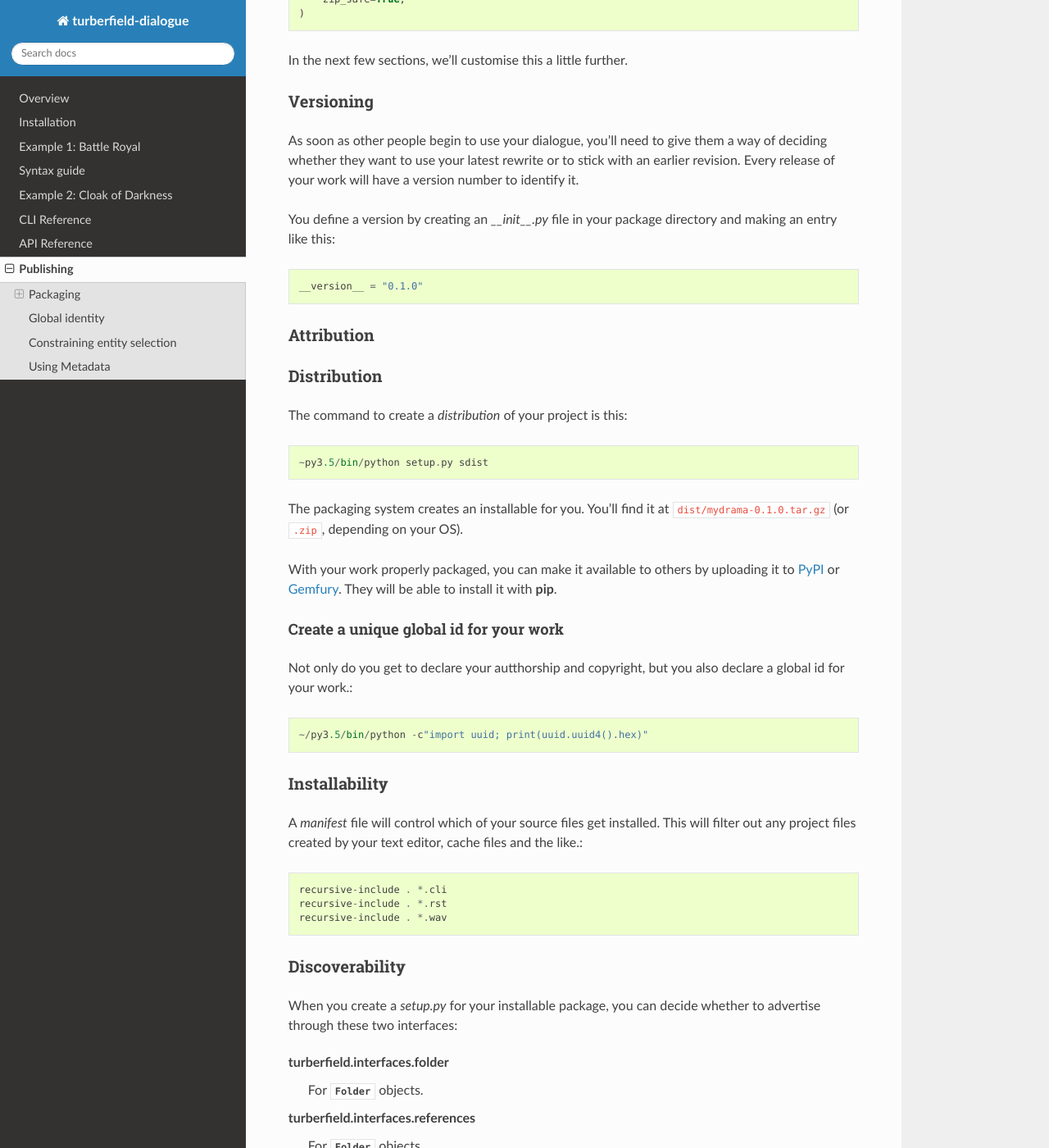
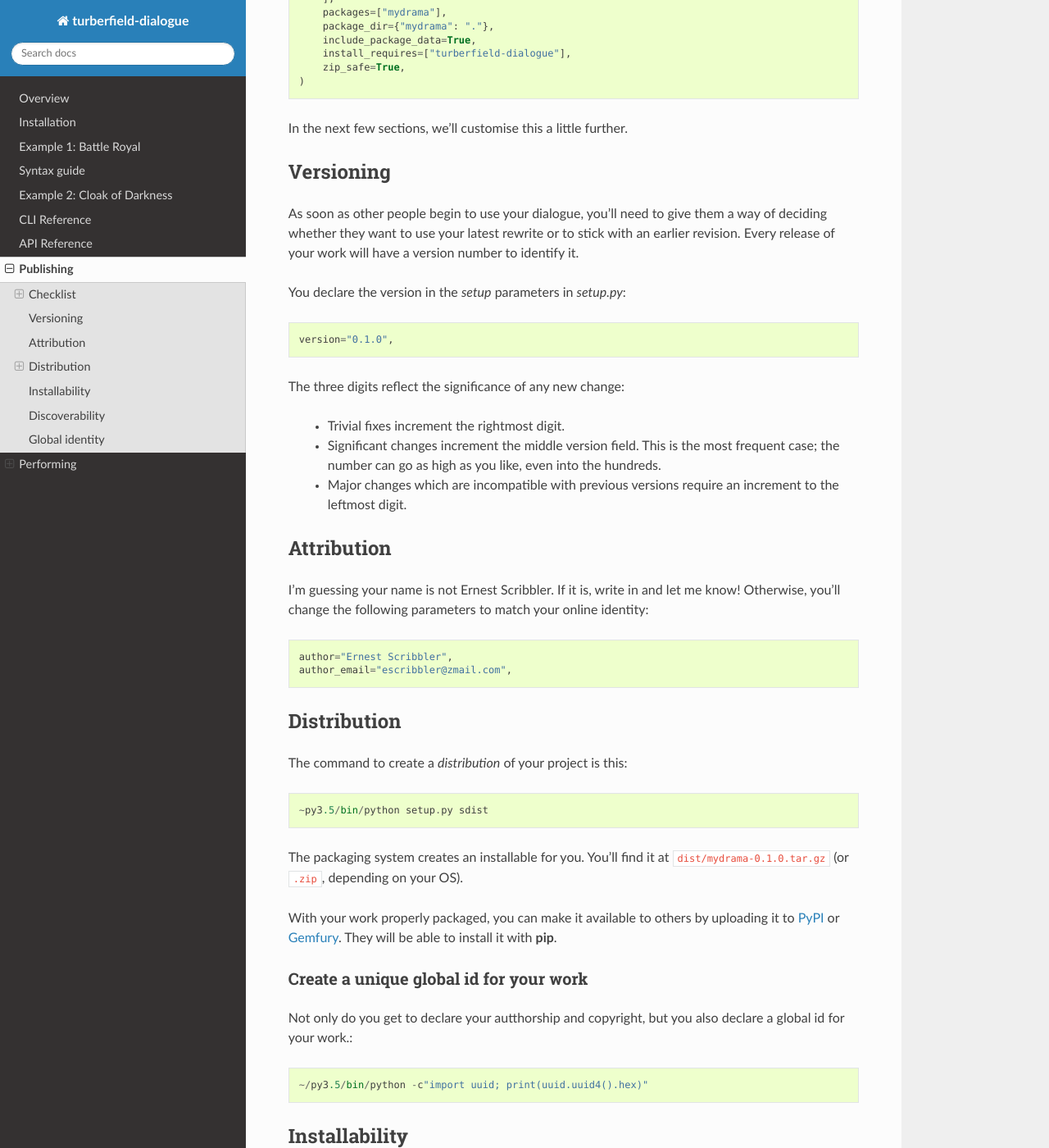
Before and after one commit to tundish/turberfield-dialogue, a Sphinx documentation site: the page built from turberfield/dialogue/doc/packaging.rst, in a window 1280 px wide and 1400 px high, scrolled down 2312 px. Shown: the whole window at 82% size. Built offline with Sphinx 7.4.7 and the Read the Docs theme 2.0.0, drawn with Linux system fonts in a browser that asks for light colours; some of the changed text lies outside the part shown.

Commit message:
Restructured packaging page.

```diff
--- a/turberfield/dialogue/doc/packaging.rst
+++ b/turberfield/dialogue/doc/packaging.rst
@@ -13,9 +13,6 @@ You can get started quickly by working this way, but before your
 screenplay is ready, you need to have properly configured it as
 a Python package.
 
-Packaging
-=========
-
 Packaging gives you the following advantages:
 
 * Versioning_
@@ -26,7 +23,7 @@ Packaging gives you the following advantages:
 * `Installability`_
 
 Checklist
-~~~~~~~~~
+=========
 
 #. `Directory structure`_
 #. `Make a manifest`_
@@ -34,7 +31,7 @@ Checklist
 #. `Write the setup.py`_
 
 Directory structure
--------------------
+~~~~~~~~~~~~~~~~~~~
 
 Suppose your screenplay, **mydrama** is in a single directory of that name.
 You have three scene script files; `begin.rst`, `middle.rst`, and `end.rst`.
@@ -60,8 +57,14 @@ Now create four more empty files as follows::
 There is nothing more to do to `__init__.py`. It stays empty. We will deal
 with the other three in turn.
 
+.. important::
+
+   The naming conventions for Python packages are quite strict. You should
+   use only lower case letters. If you want to signify a space in the directory
+   name, use an underscore.
+
 Make a manifest
----------------
+~~~~~~~~~~~~~~~
 
 The `MANIFEST.in` file controls which of your source files get
 installed. It can filter out any project files created by your text
@@ -72,7 +75,7 @@ editor, cache files and the like. It should look like this::
     recursive-include . *.wav
 
 Write a README file
--------------------
+~~~~~~~~~~~~~~~~~~~
 
 The `README.rst` file is an opportunity to describe your drama to
 potential collaborators. It is a reStructuredText_ file, so you can include
@@ -82,7 +85,7 @@ At a minimum, this file should contain your name, email address and
 an assertion of your copyright. Other details are up to you.
 
 Write the setup.py
-------------------
+~~~~~~~~~~~~~~~~~~
 
 `setup.py` is like an electronic form which tells the packaging system all
 about your project. Here is the standard boilerplate you should use.
@@ -124,24 +127,38 @@ about your project. Here is the standard boilerplate you should use.
 In the next few sections, we'll customise this a little further.
 
 Versioning
-~~~~~~~~~~
+==========
 
 As soon as other people begin to use your dialogue, you'll need to give
 them a way of deciding whether they want to use your latest rewrite or
 to stick with an earlier revision. Every release of your work will have a
 version number to identify it.
 
-You define a version by creating an `__init__.py` file in your package
-directory and making an entry like this::
+You declare the version in the `setup` parameters in `setup.py`::
 
-    __version__ = "0.1.0"
+    version="0.1.0",
+
+The three digits reflect the significance of any new change:
+
+    * Trivial fixes increment the rightmost digit.
+    * Significant changes increment the middle version field. This is the
+      most frequent case; the number can go as high as you like, even into
+      the hundreds.
+    * Major changes which are incompatible with previous versions require
+      an increment to the leftmost digit.
 
 Attribution
-~~~~~~~~~~~
+===========
 
+I'm guessing your name is not Ernest Scribbler. If it is, write in
+and let me know! Otherwise, you'll change the following parameters to match
+your online identity::
+
+    author="Ernest Scribbler",
+    author_email="escribbler@zmail.com",
 
 Distribution
-~~~~~~~~~~~~
+============
 
 The command to create a `distribution` of your project is this::
 
@@ -155,7 +172,7 @@ by uploading it to PyPI_ or Gemfury_. They will be able to install it
 with **pip**.
 
 Create a unique global id for your work
----------------------------------------
+~~~~~~~~~~~~~~~~~~~~~~~~~~~~~~~~~~~~~~~
 
 Not only do you get to declare your autthorship and copyright, but you
 also declare a global id for your work.::
@@ -163,7 +180,7 @@ also declare a global id for your work.::
     ~/py3.5/bin/python -c"import uuid; print(uuid.uuid4().hex)"
 
 Installability
-~~~~~~~~~~~~~~
+==============
 
 A `manifest` file will control which of your source files get
 installed. This will filter out any project files created by your text
@@ -174,7 +191,7 @@ editor, cache files and the like.::
     recursive-include . *.wav
 
 Discoverability
-~~~~~~~~~~~~~~~
+===============
 
 When you create a `setup.py` for your installable package, you can decide
 whether to advertise through these two interfaces:
@@ -219,6 +236,9 @@ Global identity
     },
     zip_safe=False
 
+Performing
+::::::::::
+
 Constraining entity selection
 =============================
 
```
